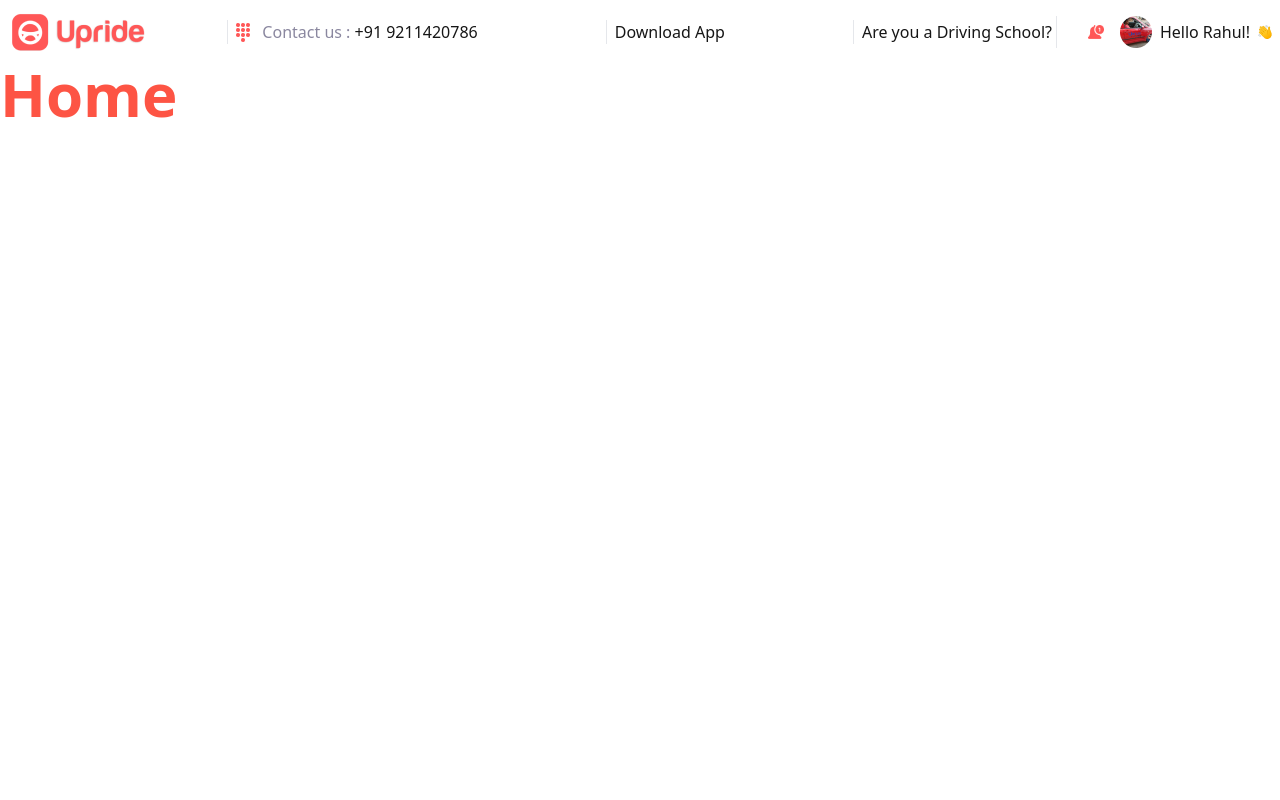
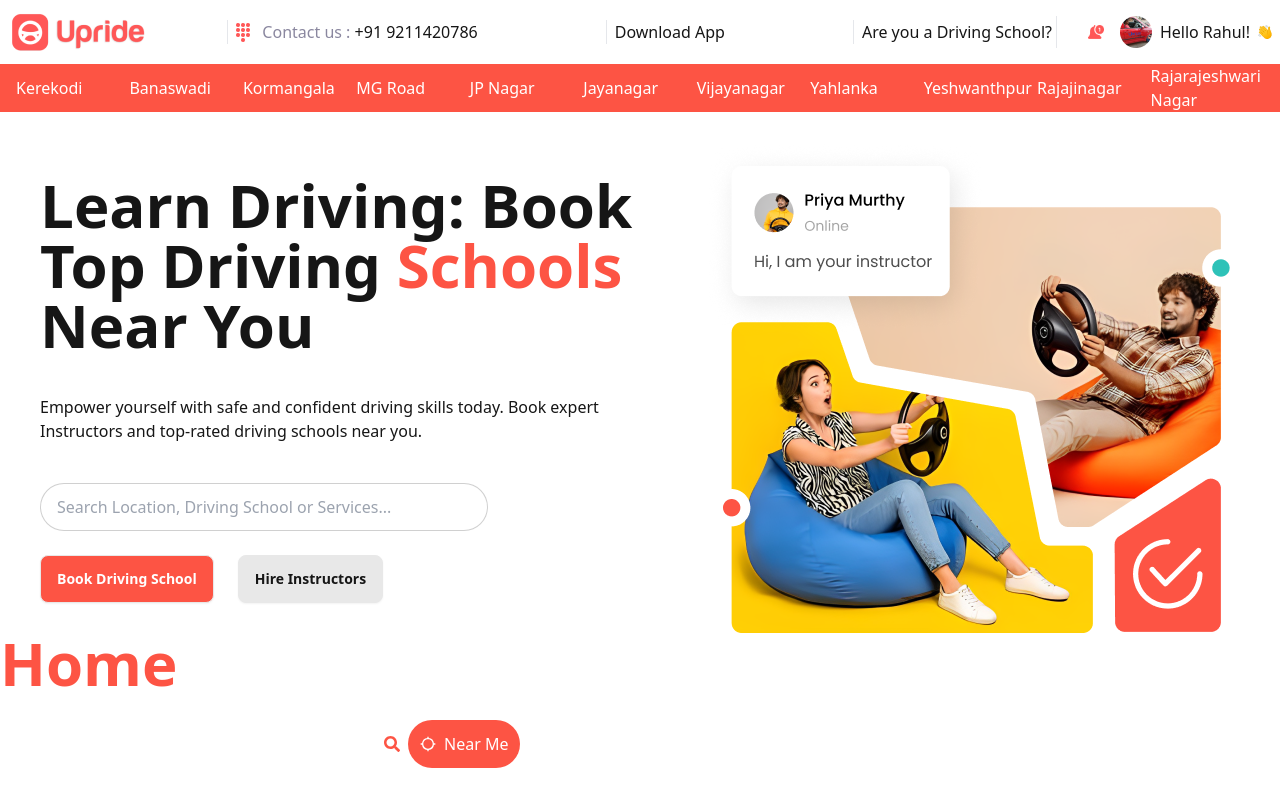
Before and after one commit to AbuBokorprog/upride, a React (Vite) app: page / in a window 1280 px wide. Built offline with nearby package versions, Linux system fonts and the light colour scheme.

Commit message:
Banner add

```diff
--- a/src/Pages/Home/Banner/Banner.tsx
+++ b/src/Pages/Home/Banner/Banner.tsx
@@ -1,55 +1,68 @@
-// // import React from 'react';
-// import { MdLocationSearching } from "react-icons/md";
-// import { FaSearch } from "react-icons/fa";
+// import React from 'react';
+import { MdLocationSearching } from "react-icons/md";
+import { FaSearch } from "react-icons/fa";
 
-// const Banner = () => {
-//   return (
-//     <div className="">
-//       <div className="grid bg-primary lg:grid-cols-11 items-center justify-evenly px-4 text-white">
-//         <p>Kerekodi</p>
-//         <p>Banaswadi</p>
-//         <p>Kormangala</p>
-//         <p>MG Road</p>
-//         <p>JP Nagar</p>
-//         <p>Jayanagar</p>
-//         <p>Vijayanagar</p>
-//         <p>Yahlanka</p>
-//         <p>Yeshwanthpur</p>
-//         <p>Rajajinagar</p>
-//         <p>Rajarajeshwari Nagar</p>
-//       </div>
+const Banner = () => {
+  return (
+    <div className="">
+      <div className="grid bg-primary grid-cols-4 md:grid-cols-5 lg:grid-cols-11 items-center justify-evenly px-4 text-white">
+        <p>Kerekodi</p>
+        <p>Banaswadi</p>
+        <p>Kormangala</p>
+        <p>MG Road</p>
+        <p>JP Nagar</p>
+        <p>Jayanagar</p>
+        <p>Vijayanagar</p>
+        <p>Yahlanka</p>
+        <p>Yeshwanthpur</p>
+        <p>Rajajinagar</p>
+        <p>Rajarajeshwari Nagar</p>
+      </div>
 
-//       <div className="flex justify-between items-center mt-8 mx-10">
-//         <div className="w-1/2">
-//           <h1 className="">
-//             Learn Driving: Book <span className="font-bold">Top Driving</span>{" "}
-//             <span className="text-primary">Schools</span> <br /> Near You
-//           </h1>
-//           <p className="my-10">
-//             Empower yourself with safe and confident driving skills today. Book
-//             expert Instructors and top-rated driving schools near you.{" "}
-//           </p>
-//           <div>
-//             <input
-//               type="search"
-//               placeholder="Search Location, Driving School or Services..."
-//               className="input input-bordered relative w-full max-w-md rounded-3xl"
-//             />
-//             <div className="flex items-center gap-2 absolute bottom-[-3px]  left-96">
-//               <FaSearch className="text-primary" />
-//               <button className="flex items-center text-white gap-2 p-3 rounded-3xl bg-primary">
-//                 <MdLocationSearching className=""></MdLocationSearching>
-//                 Near Me
-//               </button>
-//             </div>
-//           </div>
-//         </div>
-//         <div className="">
-//           <img src="/public/Main-banner.png" alt="" className="max-w-fit" />
-//         </div>
-//       </div>
-//     </div>
-//   );
-// };
+      <div className="lg:flex mx-auto justify-between items-center mt-8 lg:mx-10">
+        <div className="lg:w-1/2">
+          <h1 className="">
+            Learn Driving: Book <span className="font-bold">Top Driving</span>{" "}
+            <span className="text-primary">Schools</span> <br /> Near You
+          </h1>
+          <p className="my-10">
+            Empower yourself with safe and confident driving skills today. Book
+            expert Instructors and top-rated driving schools near you.{" "}
+          </p>
+          <div>
+            <input
+              type="search"
+              placeholder="Search Location, Driving School or Services..."
+              className="input input-bordered relative w-full max-w-md rounded-3xl"
+            />
+            <div
+              className="flex items-center gap-2 mt-4 lg:mt-0 md:absolute md:bottom-[575px] lg:bottom-8
+            md:left-80 lg:left-96"
+            >
+              <FaSearch className="text-primary" />
+              <button className="flex items-center text-white gap-2 p-3 rounded-3xl bg-primary">
+                <MdLocationSearching className=""></MdLocationSearching>
+                Near Me
+              </button>
+            </div>
+          </div>
+          <div className="mt-6 flex items-center gap-6 justify-center md:justify-between lg:justify-start">
+            <button className="btn bg-primary text-white">
+              Book Driving School
+            </button>
+            <button className="btn">Hire Instructors</button>
+          </div>
+        </div>
+        <div className="">
+          <img
+            src="/public/Main-banner.png"
+            alt=""
+            className="w-full lg:max-w-fit"
+          />
+        </div>
+      </div>
+    </div>
+  );
+};
 
-// export default Banner;
+export default Banner;
--- a/src/Pages/Home/Home.tsx
+++ b/src/Pages/Home/Home.tsx
@@ -1,12 +1,12 @@
 import React from "react";
 import Navbar from "../../Component/Navbar/Navbar";
-// import Banner from "./Banner/Banner";
+import Banner from "./Banner/Banner";
 
 const Home: React.FC = () => {
   return (
     <div>
       <Navbar />
-      {/* <Banner /> */}
+      <Banner />
       <h1 className="text-primary">Home</h1>
     </div>
   );
```
